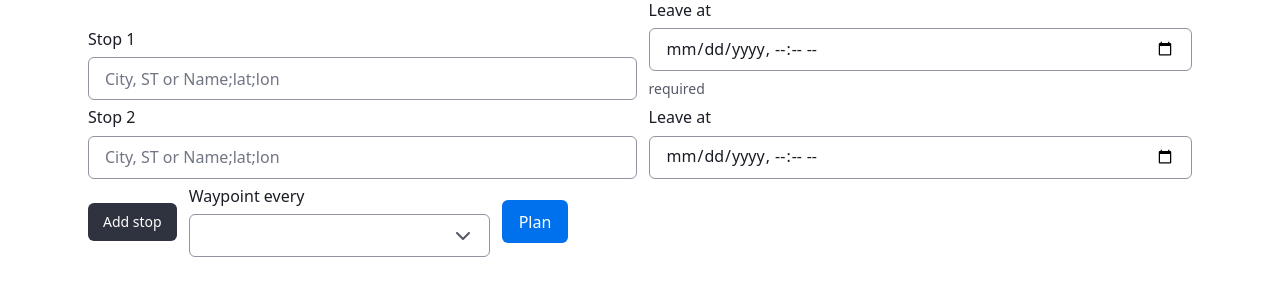
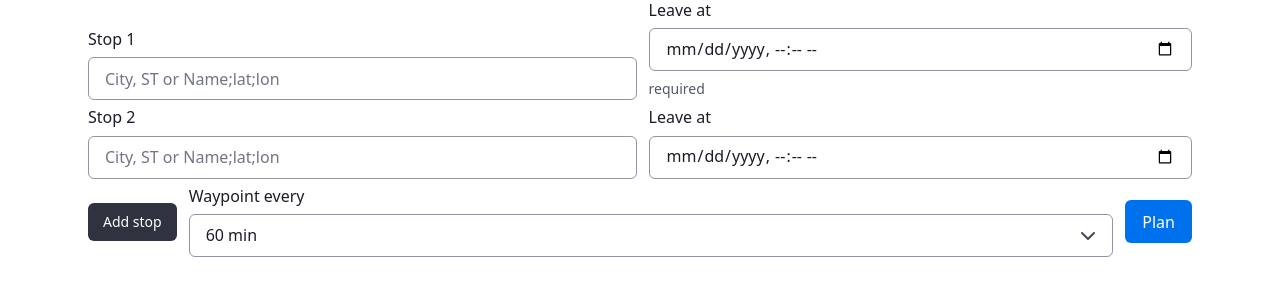
Before and after one commit to cro/journey-weather, a FastAPI app: page / in a window 1280 px wide. Shown: the part 146-446 px from the top of the page. Run offline with FastAPI, Linux system fonts and the light colour scheme; parts of the project's set-up code (start-up, migrations or seed data) failed here and were passed over.

Commit message:
Milestone 6: scripted-browser E2E verified (idle, loading spinner, result+map+selection, validation, horizon); native select for interval bind

```diff
--- a/src/journey_weather/templates/index.html
+++ b/src/journey_weather/templates/index.html
@@ -1,6 +1,6 @@
 {% extends "base.html" %}
 {% block body %}
-<main class="page" data-signals='{"trip":{"s0":{"name":"","leave":""},"s1":{"name":"","leave":""}},"interval":60,"selected":-1,"planning":false}'>
+<main class="page" data-signals='{"trip":{"s0":{"name":"","leave":""},"s1":{"name":"","leave":""}},"interval":"60","selected":-1,"planning":false}'>
   <h1>Journey Weather</h1>
   <p class="sub">Forecast along your route, at every stop and waypoint in between.</p>
 
@@ -9,12 +9,14 @@
   </div>
   <div class="controls">
     <wa-button id="add-stop" size="small" data-on:click="@get('/frag/stop-row')">Add stop</wa-button>
-    <wa-select data-bind="interval" label="Waypoint every">
-      <option value="30">30 min</option>
-      <option value="60">60 min</option>
-      <option value="90">90 min</option>
-      <option value="120">120 min</option>
-    </wa-select>
+    <label class="interval-label">Waypoint every
+      <select data-bind="interval">
+        <option value="30">30 min</option>
+        <option value="60">60 min</option>
+        <option value="90">90 min</option>
+        <option value="120">120 min</option>
+      </select>
+    </label>
     <wa-button variant="brand" data-on:click="@get('/frag/result')" data-indicator:planning>Plan</wa-button>
     <wa-spinner data-show="$planning"></wa-spinner>
   </div>
```
